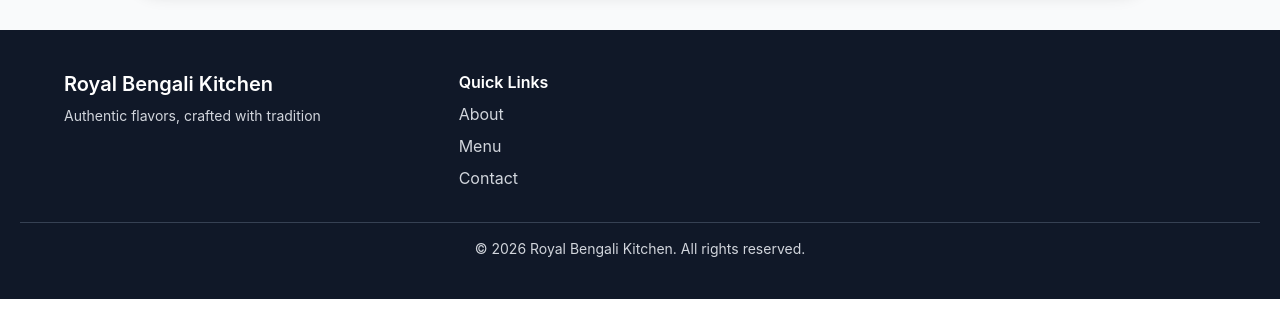
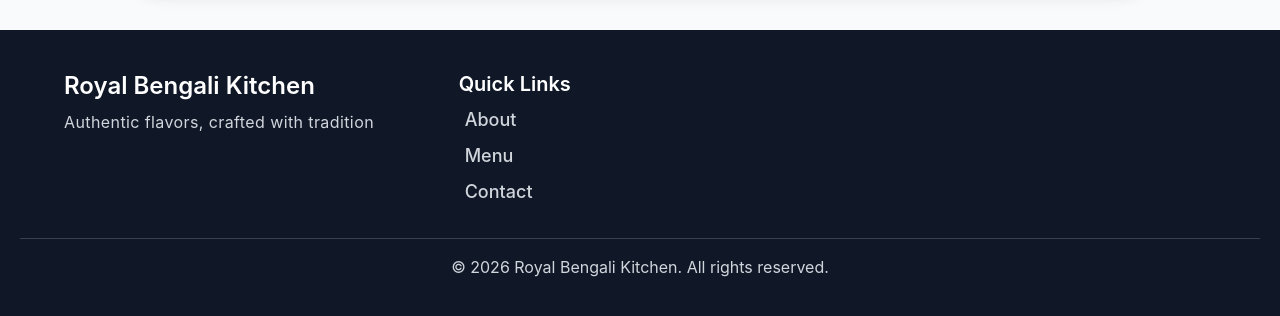
Before and after one commit to AgnibhaDebnath/restaurant-website, a React (Vite) app: page / in a window 1280 px wide. Shown: the part 3256-3572 px from the top of the page. Built offline with nearby package versions, Linux system fonts and the light colour scheme.

Commit message:
style: improve Footer section UI

```diff
--- a/src/Components/Footer.jsx
+++ b/src/Components/Footer.jsx
@@ -5,34 +5,30 @@
         });
     };
     return (
-
-
         <footer className="bg-gray-900 text-gray-300 py-10 px-5 font-[inter]">
             <div className="max-w-6xl mx-auto grid md:grid-cols-3 gap-8">
-
-
-                <div>
-                    <h2 className="text-xl font-semibold text-white">
+                <div className="">
+                    <h2 className="text-2xl font-semibold text-white">
                         Royal Bengali Kitchen
                     </h2>
-                    <p className="mt-2 text-sm">
+                    <p className="mt-2 text-base tracking-wide">
                         Authentic flavors, crafted with tradition
                     </p>
                 </div>
 
 
                 <div>
-                    <h3 className="text-white font-semibold mb-2">Quick Links</h3>
-                    <ul className="space-y-2">
-                        <li><button onClick={() => handleScroll("about")} className="cursor-pointer hover:text-[#f59e0b]">About</button></li>
-                        <li><button onClick={() => handleScroll("menu")} className="cursor-pointer hover:text-[#f59e0b]">Menu</button></li>
-                        <li><button onClick={() => handleScroll("contact")} className="cursor-pointer hover:text-[#f59e0b]">Contact</button></li>
+                    <h2 className="text-white font-semibold mb-2 text-xl">Quick Links</h2>
+                    <ul className="space-y-2 text-lg ml-1.5">
+                        <li><button aria-label="Go to About section" onClick={() => handleScroll("about")} className="cursor-pointer hover:text-[#f59e0b] font-medium active:scale-95 active:text-[#f59e0b] transition duration-300">About</button></li>
+                        <li><button aria-label="Go to Menu section" onClick={() => handleScroll("menu")} className="cursor-pointer hover:text-[#f59e0b] font-medium active:scale-95 active:text-[#f59e0b] transition duration-300">Menu</button></li>
+                        <li><button aria-label="Go to Contact section" onClick={() => handleScroll("contact")} className="cursor-pointer hover:text-[#f59e0b] font-medium active:scale-95 active:text-[#f59e0b] transition duration-300">Contact</button></li>
                     </ul>
                 </div>
 
             </div>
 
-            <div className="text-center text-sm mt-8 border-t border-gray-700 pt-4">
+            <div className="text-center text-[.9rem] min-[385px]:text-base mt-8 border-t border-gray-700 pt-4">
                 © 2026 Royal Bengali Kitchen. All rights reserved.
             </div>
         </footer>
```
